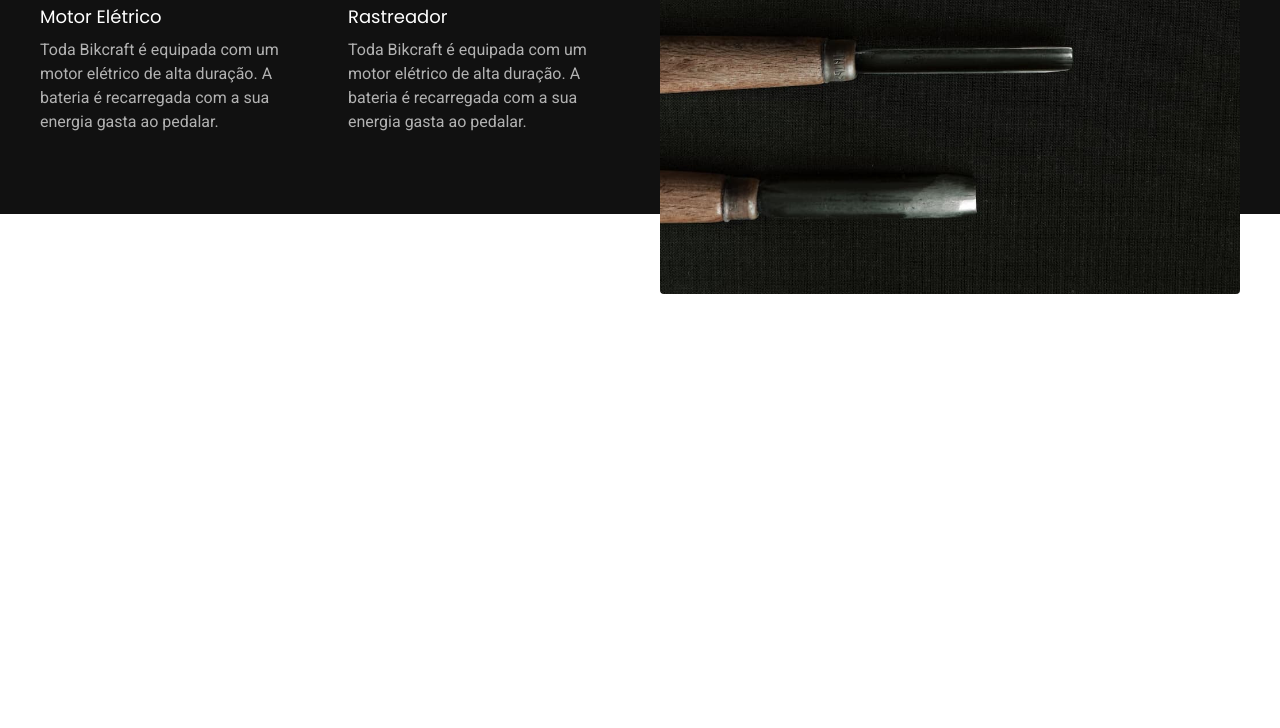
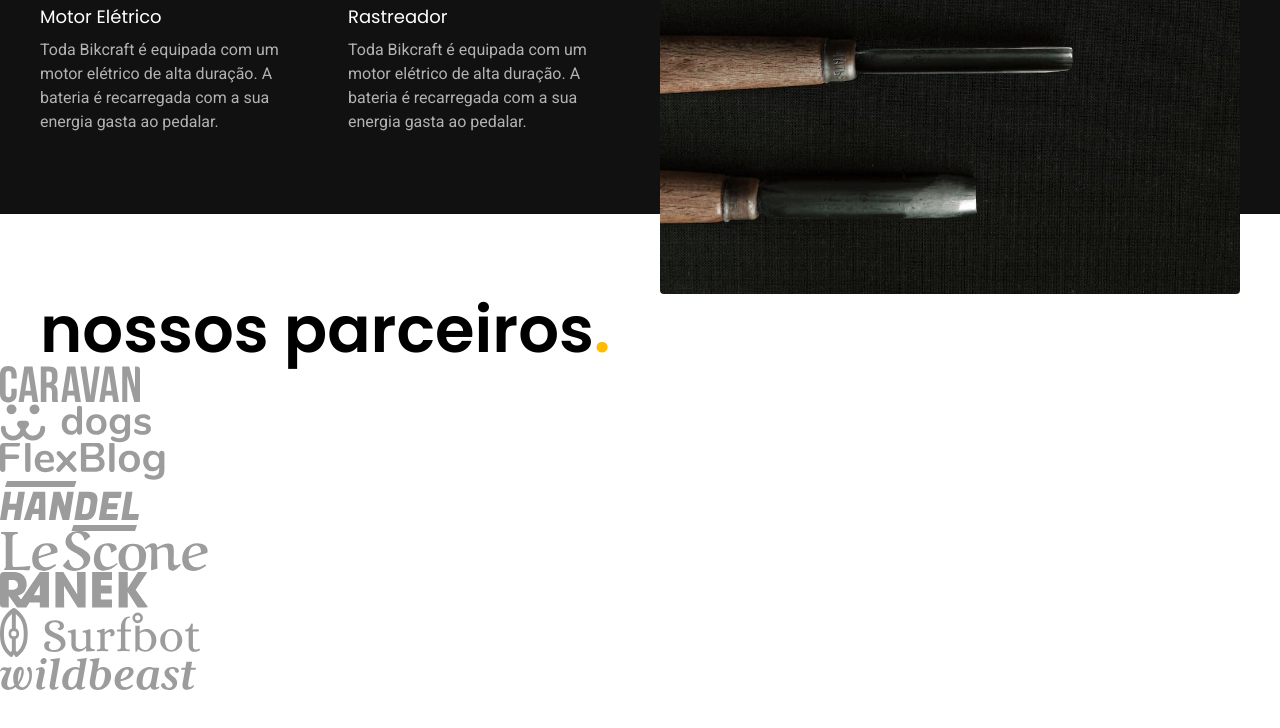
Before and after one commit to LuizHenrique2111/bikcraft, a plain HTML site: page index.html in a window 1280 px wide. Shown: the part 2532-3260 px from the top of the page. Drawn offline with Linux system fonts and the light colour scheme.

Commit message:
Parceiros

```diff
--- a/css/style.css
+++ b/css/style.css
@@ -4,6 +4,7 @@
 /* Home */
 @import "./home/introducao.css";
 @import "./home/tecnologia.css";
+@import "./home/parceiros.css";
 
 /* Utlidades */
 @import "./utilidades/componentes.css";
--- a/index.html
+++ b/index.html
@@ -41,7 +41,7 @@
   </main>
 
   <article class="bicicletas-lista">
-    <h2 class="container font-1-xxl">escolha a sua <span class="cor-p1">.</span></h2>
+    <h2 class="container font-1-xxl">escolha a sua<span class="cor-p1">.</span></h2>
 
     <ul>
       <a href="./bicletas/magic.html">
@@ -93,6 +93,21 @@
       </div>
     </div>
   </article>
+
+  <section class="parceiros" aria-label="Nosso Parceiros">
+    <h2 class="container font-1-xxl">nossos parceiros<span class="cor-p1">.</span></h2>
+
+    <ul>
+      <li><img src="./img/parceiros/caravan.svg" alt="Caravan"></li>
+      <li><img src="./img/parceiros/dogs.svg" alt="Dogs"></li>
+      <li><img src="./img/parceiros/flexblog.svg" alt="Flexblog"></li>
+      <li><img src="./img/parceiros/handel.svg" alt="Handel"></li>
+      <li><img src="./img/parceiros/lescone.svg" alt="Lescone"></li>
+      <li><img src="./img/parceiros/ranek.svg" alt="Ranek"></li>
+      <li><img src="./img/parceiros/surfbot.svg" alt="Surfbot"></li>
+      <li><img src="./img/parceiros/wildbeast.svg" alt="Wildbeast"></li>
+    </ul>
+  </section>
 </body>
 
 </html>
```
